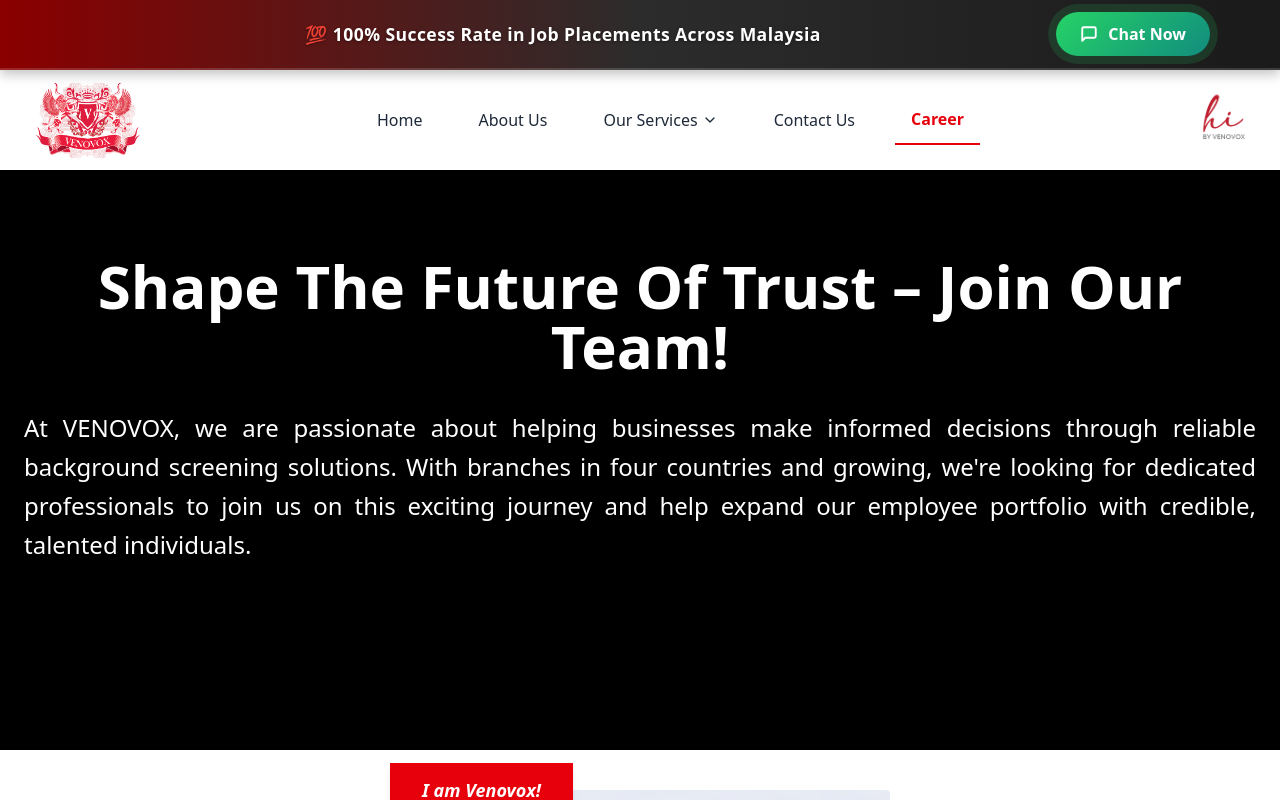
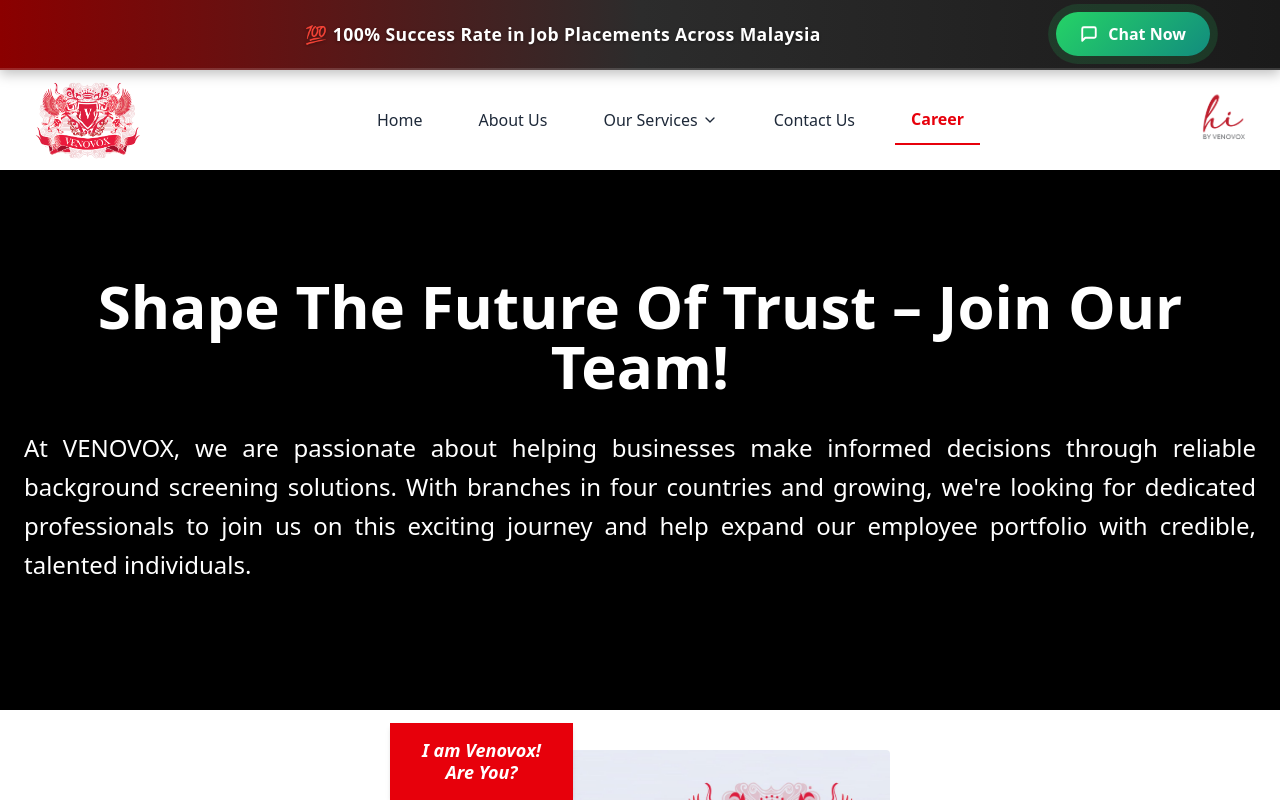
Before and after one commit to priyaclove/venovoox, a Next.js app: page /my-en/Career in a window 1280 px wide. Shown: the top 800 px of the page. Built offline with nearby package versions, Linux system fonts and the light colour scheme.

Commit message:
fix: update FunTeamSection image styling and adjust Hero section height for better layout

```diff
--- a/src/components/Career/FunTeamSection.tsx
+++ b/src/components/Career/FunTeamSection.tsx
@@ -34,7 +34,7 @@
                             src="/fun-team.png"
                             alt="Team Member"
                             fill
-                            className="object-contain"
+                            className="object-contain mt-2"
                         />
                     </div>
 
--- a/src/components/Career/top-section.tsx
+++ b/src/components/Career/top-section.tsx
@@ -5,7 +5,7 @@
     return (
         <>
             {/* Hero Section */}
-            <div className="bg-black text-white h-[85vh] flex items-center justify-center px-6 py-16">
+            <div className="bg-black text-white h-[70vh] flex items-center justify-center px-6 py-16 mt-20">
                 <div className="container mx-auto text-center">
                     <h1 className="text-4xl md:text-6xl font-semibold mb-8">
                         Shape The Future Of Trust – Join Our Team!
```
Also changed, not shown: public/fun-team.png, public/fun-team2.png (deleted).
